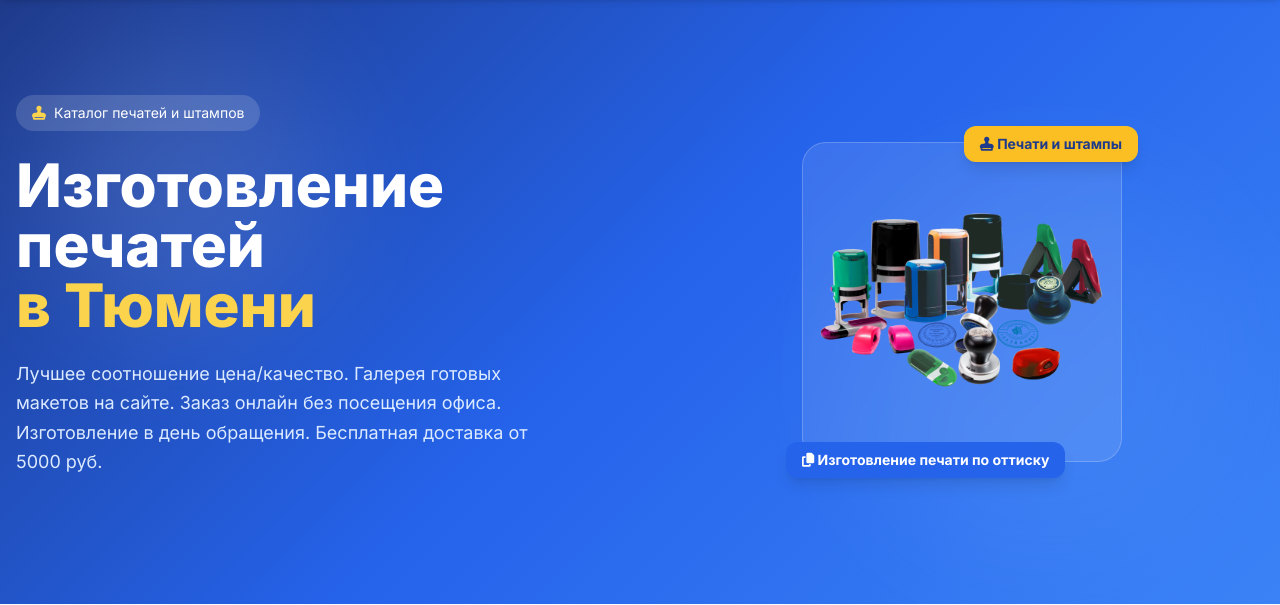
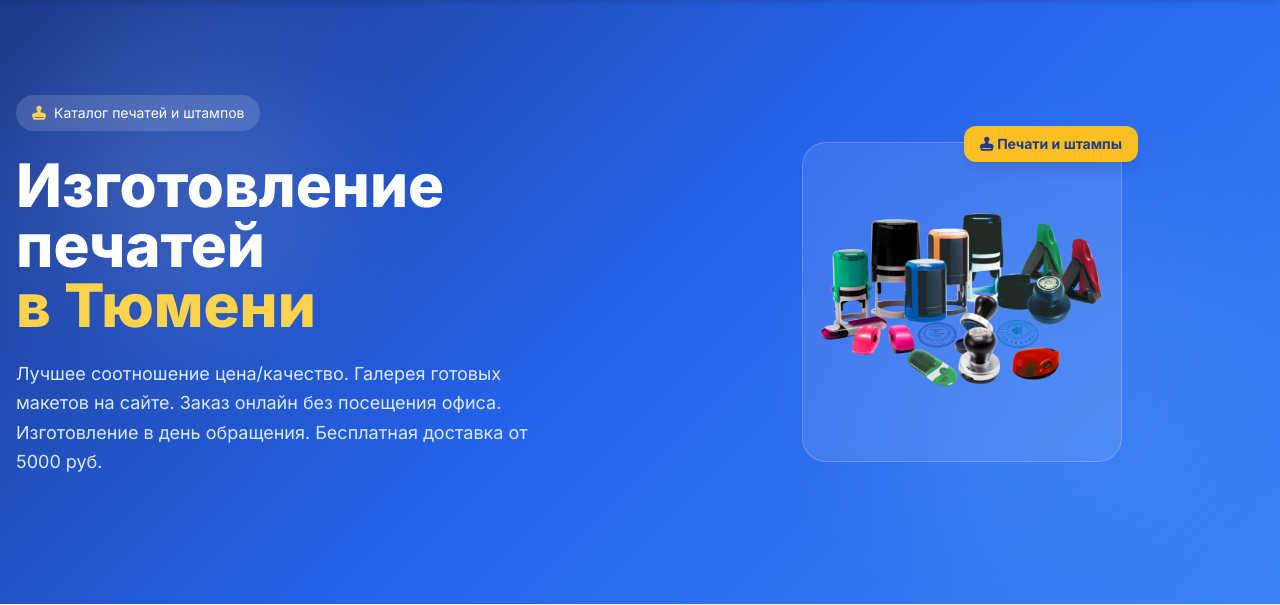
Before and after one commit to NovaCode37/pechati, a Flask app: page / in a window 1280 px wide. Shown: the part 125-730 px from the top of the page. Run offline with Flask 3, Linux system fonts and the light colour scheme; data that the repository does not hold is empty; parts of the project's set-up code (start-up, migrations or seed data) failed here and were passed over; some libraries are stand-ins or nearby versions.

Commit message:
fix: remove imprint service banner from logo area

```diff
--- a/templates/index.html
+++ b/templates/index.html
@@ -30,9 +30,6 @@
                     </div>
                     <div class="absolute -top-4 -right-4 bg-accent-300 text-primary-900 px-4 py-2 rounded-xl font-bold text-sm shadow-lg">
                         <i class="fas fa-stamp"></i> Печати и штампы
-                    </div>
-                    <div class="absolute -bottom-4 -left-4 bg-primary-600 text-white px-4 py-2 rounded-xl font-bold text-sm shadow-lg">
-                        <i class="fas fa-copy"></i> Изготовление печати по оттиску
                     </div>
                 </div>
             </div>
```
